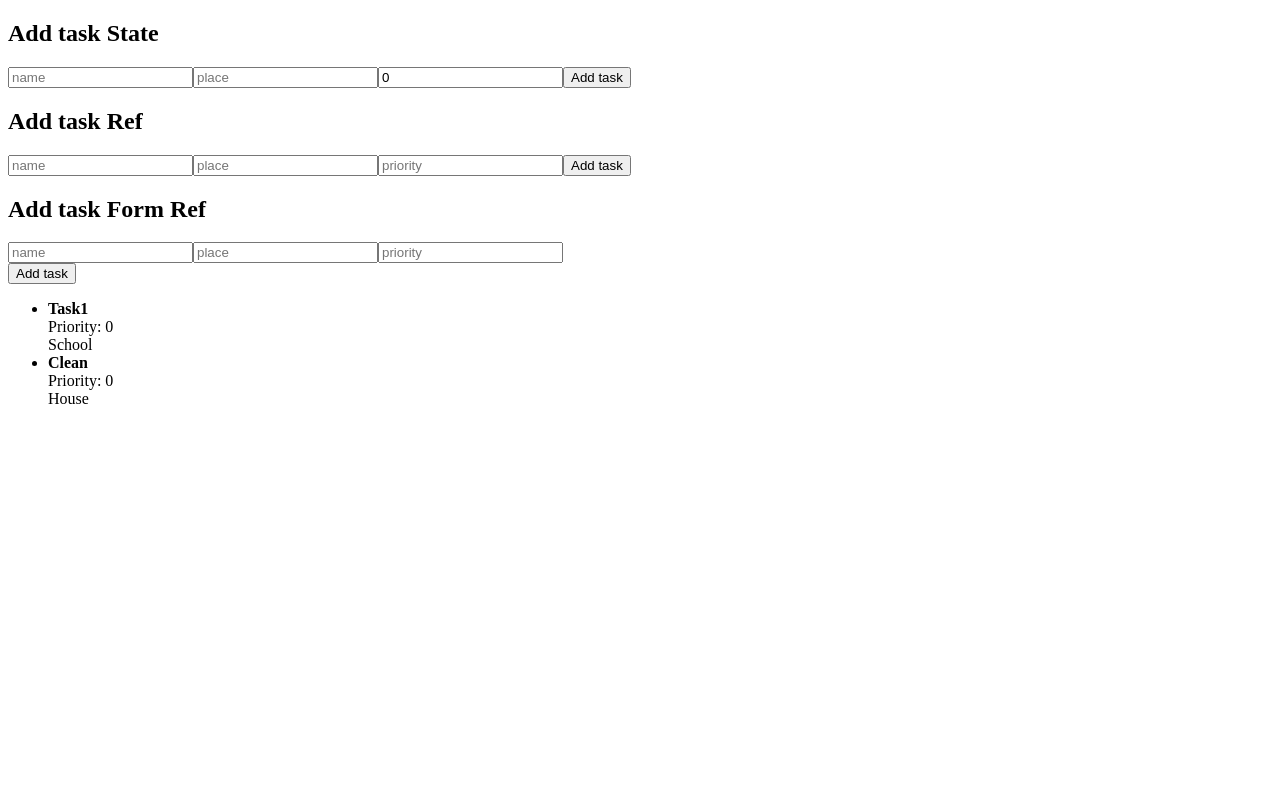
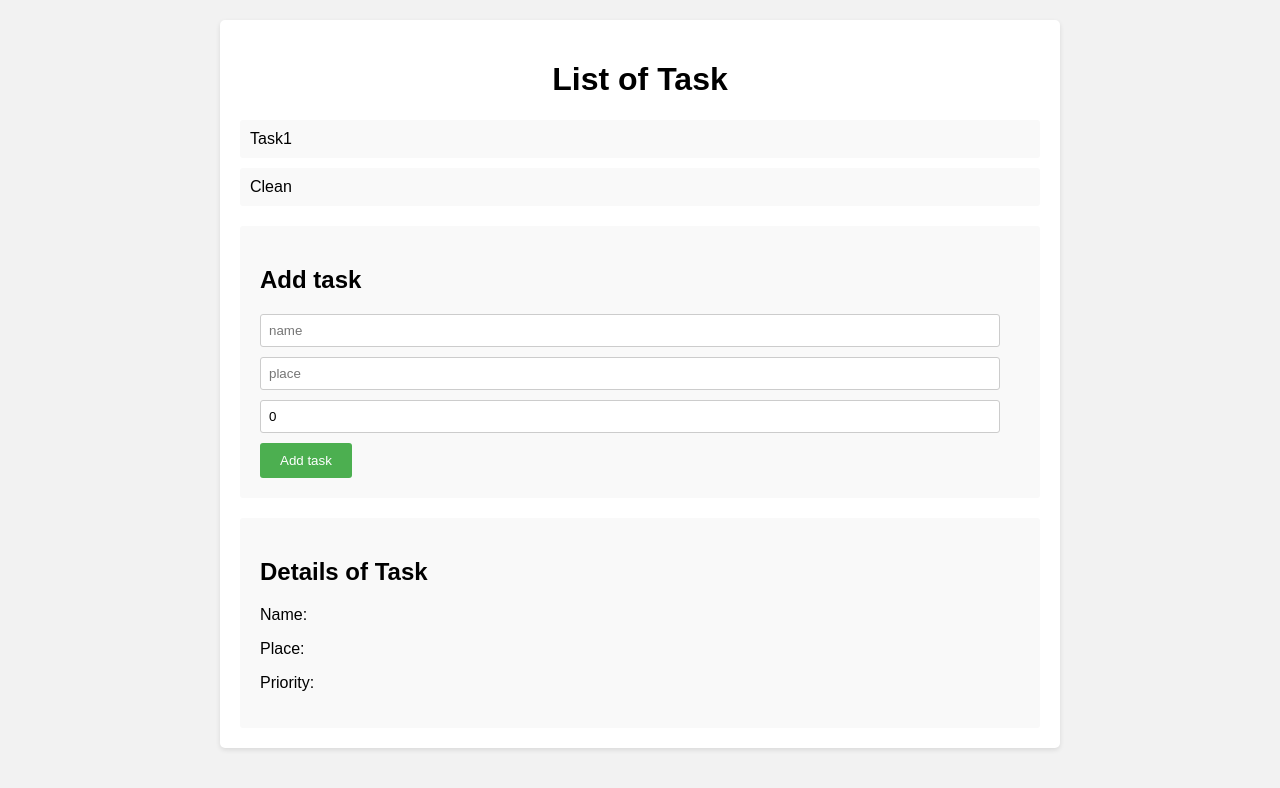
Before and after one commit to neresaas/reactTaskManager, a React (Create React App) app: page / in a window 1280 px wide. Shown: the top 788 px of the page. Built offline with nearby package versions, Linux system fonts and the light colour scheme.

Commit message:
DetailsOfTaskComponent creation

```diff
--- a/src/App.css
+++ b/src/App.css
@@ -1,38 +1,67 @@
-.App {
+body {
+  font-family: Arial, sans-serif;
+  margin: 0;
+  padding: 0;
+  background-color: #f2f2f2;
+}
+
+.container {
+  max-width: 800px;
+  margin: 20px auto;
+  padding: 20px;
+  background-color: #fff;
+  border-radius: 5px;
+  box-shadow: 0 2px 5px rgba(0, 0, 0, 0.1);
+}
+
+h1 {
   text-align: center;
 }
 
-.App-logo {
-  height: 40vmin;
-  pointer-events: none;
+.task-list {
+  list-style-type: none;
+  padding: 0;
 }
 
-@media (prefers-reduced-motion: no-preference) {
-  .App-logo {
-    animation: App-logo-spin infinite 20s linear;
-  }
+.task-list li {
+  padding: 10px;
+  background-color: #f9f9f9;
+  border-radius: 3px;
+  margin-bottom: 10px;
+  cursor: pointer;
 }
 
-.App-header {
-  background-color: #282c34;
-  min-height: 100vh;
-  display: flex;
-  flex-direction: column;
-  align-items: center;
-  justify-content: center;
-  font-size: calc(10px + 2vmin);
-  color: white;
+.task-list li:hover {
+  background-color: #ebebeb;
 }
 
-.App-link {
-  color: #61dafb;
+.task-details {
+  margin-top: 20px;
+  background-color: #f9f9f9;
+  padding: 20px;
+  border-radius: 3px;
 }
 
-@keyframes App-logo-spin {
-  from {
-    transform: rotate(0deg);
-  }
-  to {
-    transform: rotate(360deg);
-  }
+.task-form {
+  margin-top: 20px;
+  padding: 20px;
+  background-color: #f9f9f9;
+  border-radius: 3px;
 }
+
+.task-form input,
+.task-form select {
+  width: 95%;
+  padding: 8px;
+  margin-bottom: 10px;
+  border-radius: 3px;
+  border: 1px solid #ccc;
+}
+
+.task-form button {
+  padding: 10px 20px;
+  background-color: #4CAF50;
+  color: #fff;
+  border: none;
+  border-radius: 3px;
+}
--- a/src/App.js
+++ b/src/App.js
@@ -1,17 +1,12 @@
 import './App.css';
-import { useState, useRef } from 'react';
+import { useState} from 'react';
+import DetailsOfTaskComponent from './components/detailsOfTaskComponent';
 
 function App() {
 
   let [name, setName] = useState('');
   let [place, setPlace] = useState('');
   let [priority, setPriority] = useState(0);
-
-  let nameRef = useRef('');
-  let placeRef = useRef('');
-  let priorityRef = useRef(0);
-
-  let formRef = useRef()
 
   let [task, setTask] = useState([
     {
@@ -38,60 +33,23 @@
     setPriority('')
   }
 
-  let addTaskWithRefs = () => {
-    let newTask = {
-      name: nameRef.current.value,
-      place: placeRef.current.value,
-      priority: priorityRef.current.value
-    }
-    setTask([...task, newTask])
-    nameRef.current.value = '';
-    placeRef.current.value = '';
-    priorityRef.current.value = '';
-  }
+  return (
+    <div className='container'>
+      <h1>List of Task</h1>
+      <ul className='task-list'>
+        { task.map( t =>
+        <li key={t.name}>{ t.name }</li>) }
+      </ul>
 
-  let addTaskWithFormRef = () => {
-    let formData = new FormData(formRef.current)
+      <div className='task-form'>
+        <h2>Add task</h2>
+        <input type='text' placeholder='name' value={name} onChange={(e) => {setName(e.currentTarget.value)}}></input>
+        <input type='text' placeholder='place' value={place} onChange={(e) => {setPlace(e.currentTarget.value)}}></input>
+        <input type='number' placeholder='priority' value={priority} onChange={(e) => {setPriority(parseInt(e.currentTarget.value))}}></input>
+        <button onClick={addTask}> Add task </button>
+      </div>
 
-    let newTask = {
-      name: formData.get('name'),
-      place: formData.get('place'),
-      priority: formData.get('priority')
-    }
-    setTask([...task, newTask])
-  }
-
-  return (
-    <div>
-      <h2>Add task State</h2>
-      <input type='text' placeholder='name' value={name} onChange={(e) => {setName(e.currentTarget.value)}}></input>
-      <input type='text' placeholder='place' value={place} onChange={(e) => {setPlace(e.currentTarget.value)}}></input>
-      <input type='number' placeholder='priority' value={priority} onChange={(e) => {setPriority(parseInt(e.currentTarget.value))}}></input>
-      <button onClick={addTask}> Add task </button>
-
-      <h2> Add task Ref</h2>
-      <input ref={nameRef} type='text' placeholder='name'></input>
-      <input ref={placeRef} type='text' placeholder='place'></input>
-      <input ref={priorityRef} type='number' placeholder='priority'></input>
-      <button onClick={addTaskWithRefs}> Add task </button>
-
-      <h2> Add task Form Ref</h2>
-      <form ref={formRef}>
-        <input name='name' type='text' placeholder='name'></input>
-        <input name='place' type='text' placeholder='place'></input>
-        <input name='priority' type='number' placeholder='priority'></input>
-      </form>
-      <button onClick={addTaskWithFormRef}> Add task </button>
-
-
-      <ul>
-        { task.map( t =>
-        <li>
-          <b>{ t.name }</b>
-          <div>Priority: { t.priority }</div>
-          <div>{ t.place }</div>
-        </li>) }
-      </ul>
+      <DetailsOfTaskComponent></DetailsOfTaskComponent>
     </div>
   );
 }
--- /dev/null
+++ b/src/components/detailsOfTaskComponent.js
@@ -0,0 +1,14 @@
+
+
+let DetailsOfTaskComponent = () => {
+    return (
+        <div className="task-details">
+        <h2>Details of Task</h2>
+        <p>Name: </p>
+        <p>Place: </p>
+        <p>Priority: </p>
+        </div>
+    )
+};
+
+export default DetailsOfTaskComponent;
```
